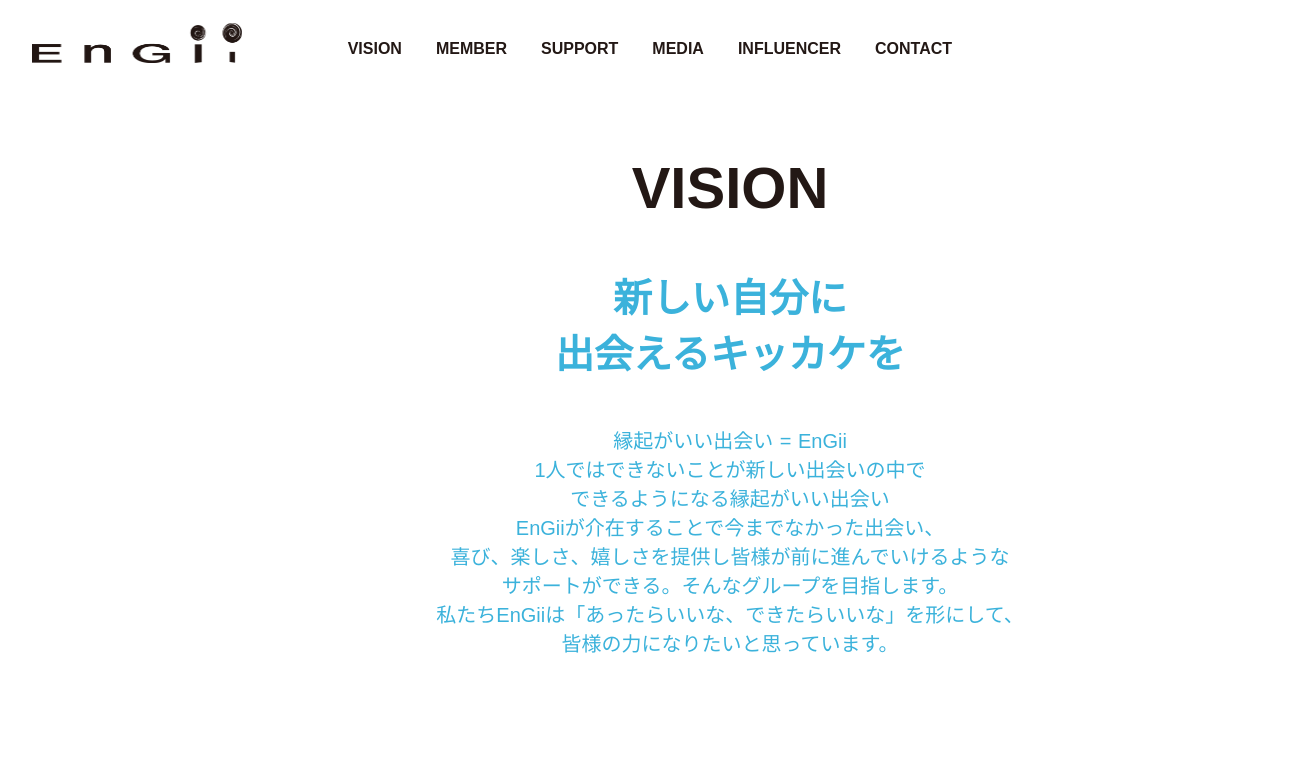
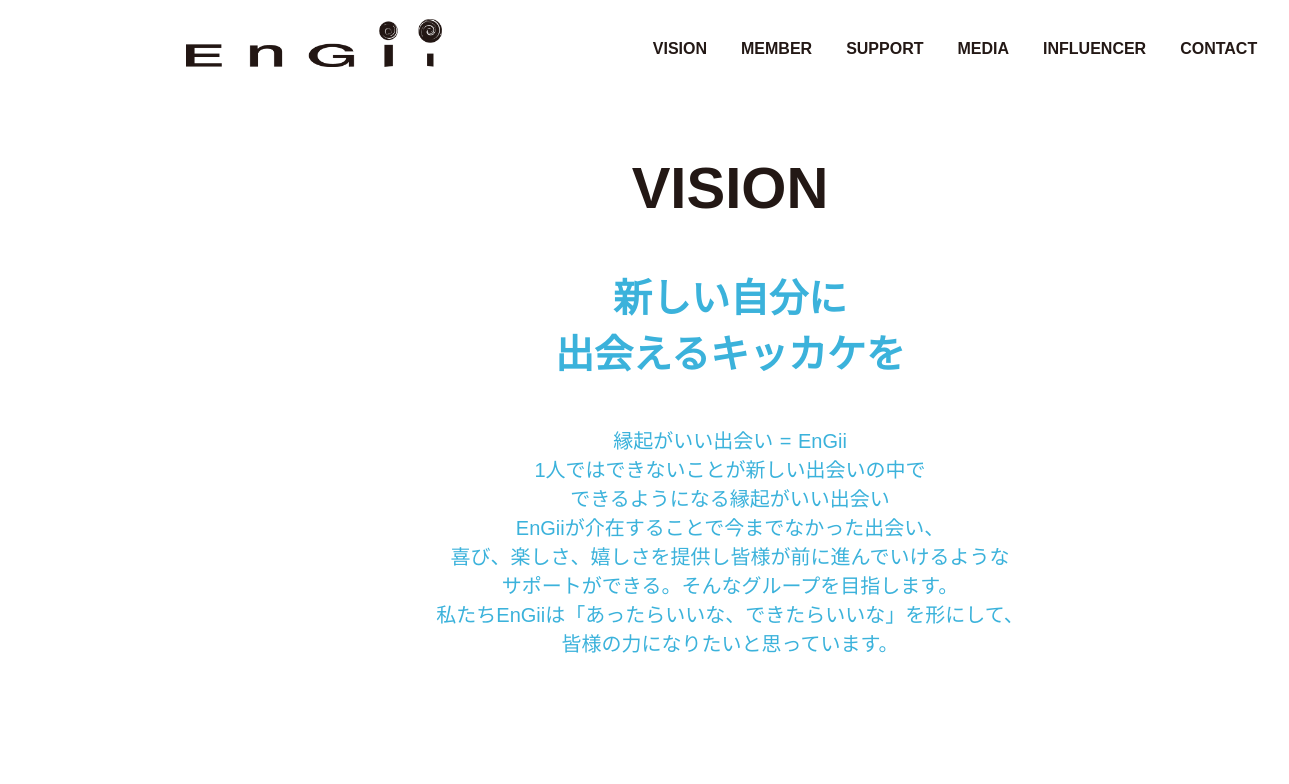
Before and after one commit to reiji-0720/EnGii-HP-recreate, a Nuxt app: page /mainAbout in a window 1536 px wide. Shown: the top 784 px of the page, without its empty margins (38-1327 px from the left). Built offline with nearby package versions, Linux system fonts and the light colour scheme.

Commit message:
ヘッダー調整

```diff
--- a/components/header.vue
+++ b/components/header.vue
@@ -1,5 +1,6 @@
 <template>
   <div class="headerContainer">
+    <div class="test">
       <nuxt-link class="borderNone headerImgPosition" to="/">
         <img src="~/assets/EngiiLogoNew.png" class="headerLogo" width="57%" alt="EnGii エンギー" />
       </nuxt-link>
@@ -23,6 +24,7 @@
           <nuxt-link class="borderNone" to="/contact">CONTACT</nuxt-link>
         </li>
       </ul>
+    </div>
     <div id="nav-drawer">
       <input id="nav-input" type="checkbox" class="nav-unshown" />
       <label id="nav-open" for="nav-input">
@@ -64,17 +66,26 @@
   list-style: none;
 }
 
-@media screen and (min-width: 1500px) {
-  .headerContainer {
-   right:calc(50% - 30%)
+.headerPosition {
+  position: fixed;
+  top: 0;
+  z-index: 900;
+  margin: auto;
+  /* max-width: 1500px; */
 }
+.test {
+  display: flex;
+  /* justify-content: center; */
 }
+
+
 @media screen and (min-width: 1001px) {
   .headerContainer {
     background-color: #ffff;
     display: flex;
     align-items: center;
     height: 90px;
+    width: 100%;
   }
 
   .headerImgPosition {
@@ -88,6 +99,7 @@
   .headerMenue {
     display: flex;
     font-weight: 700;
+    align-items: center;
   }
 
   .headerMenue li {
@@ -118,6 +130,20 @@
 
   #nav-drawer {
     display: none;
+  }
+}
+@media screen and (min-width: 1500px) {
+  /* .headerContainer {
+    right: calc(50% - 30%);
+  } */
+  .test {
+    display: flex;
+    justify-content: center;
+    max-width: 1500px;
+    margin: 0 auto;
+  }
+  .headerLogo{
+    margin:0 50px 0 0;
   }
 }
 @media screen and (min-width: 731px) and (max-width: 1000px) {
--- a/layouts/default.vue
+++ b/layouts/default.vue
@@ -76,12 +76,12 @@
   color: #fff;
   background-color: #35495e;
 }
-
+/*
 .headerPosition {
   position: fixed;
   top: 0;
   z-index: 900;
   margin: auto;
   max-width: 1500px;
-}
+} */
 </style>
```
Lines whose indentation alone changed are shown as unchanged.
